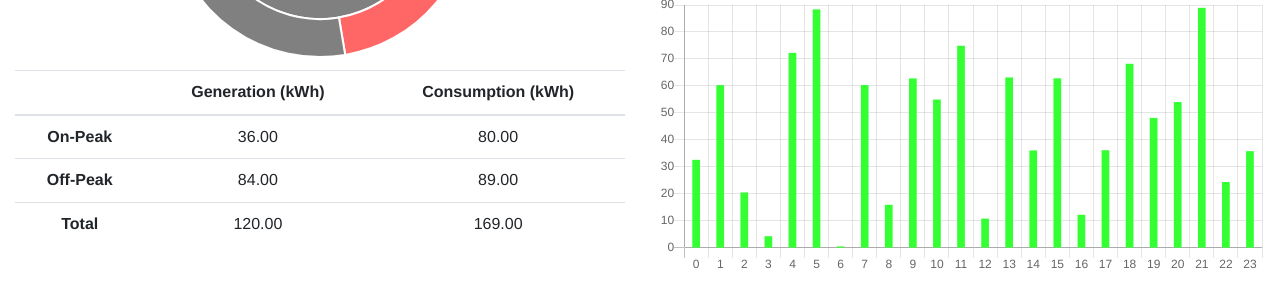
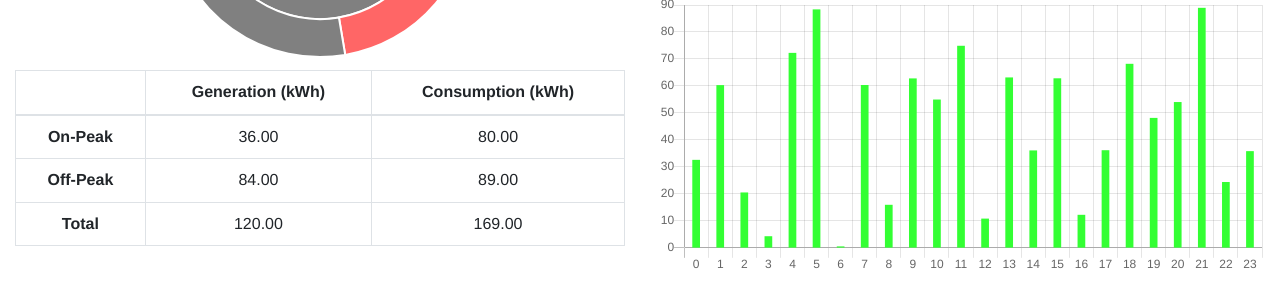
Before and after one commit to alindenberg/SprightfulDashboard-FE, a Vue app: page / in a window 1280 px wide. Shown: the part 387-683 px from the top of the page. Built offline with nearby package versions, Linux system fonts and the light colour scheme.

Commit message:
Minor styling on back-arrow, margin below pie chart, and rounding pie chart values

```diff
--- a/src/components/EnergyBreakdown.vue
+++ b/src/components/EnergyBreakdown.vue
@@ -17,7 +17,7 @@
       <p>Total: {{(off_peak_consumption + on_peak_consumption).toFixed(2)}} kWh</p>
     </b-col>
   </b-row>-->
-  <table class="table">
+  <table class="table table-bordered">
     <thead>
       <tr>
         <th scope="col"></th>
--- a/src/components/SingleBill.vue
+++ b/src/components/SingleBill.vue
@@ -1,21 +1,20 @@
 <template>
   <b-col>
     <h1 class="text-nowrap">{{bill.month}}</h1>
-    <label>({{formatDate(bill.start_date)}} - {{formatDate(bill.end_date)}})</label>
+    <!-- <label>({{formatDate(bill.start_date)}} - {{formatDate(bill.end_date)}})</label> -->
     <b-row>
       <b-col md="5">
+        <h5>Bill Cost: ${{bill.cost.toFixed(2)}}</h5>
         <!-- Iterate over days in billing cycle with pie chart and number legend -->
         <performance-chart :data="energy_totals" />
         <!-- Div with bill totals (cost, generation, consumption) -->
         <energy-breakdown
+          style="margin-top: 5%"
           :on_peak_consumption="on_peak_consumption"
           :off_peak_consumption="off_peak_consumption"
           :on_peak_generation="on_peak_generation"
           :off_peak_generation="off_peak_generation"
         />
-        <h3>
-          <strong>Bill Cost: ${{bill.cost.toFixed(2)}}</strong>
-        </h3>
       </b-col>
       <!-- </b-col> -->
       <b-col md="7">
@@ -69,10 +68,10 @@ export default {
   computed: {
     energy_totals: function() {
       return {
-        on_peak_generation: this.$data.on_peak_generation,
-        off_peak_generation: this.off_peak_generation,
-        on_peak_consumption: this.on_peak_consumption,
-        off_peak_consumption: this.off_peak_consumption
+        on_peak_generation: this.on_peak_generation.toFixed(2),
+        off_peak_generation: this.off_peak_generation.toFixed(2),
+        on_peak_consumption: this.on_peak_consumption.toFixed(2),
+        off_peak_consumption: this.off_peak_consumption.toFixed(2)
       };
     }
   },
--- a/src/components/charts/BarChart.vue
+++ b/src/components/charts/BarChart.vue
@@ -99,7 +99,7 @@ export default {
                 return index + (index < 12 ? " AM" : " PM");
               },
               label: function(tooltipItem, data) {
-                return tooltipItem.value + " (kWh)";
+                return tooltipItem.value + " kWh";
               }
             }
           }
--- a/src/pages/Bills.vue
+++ b/src/pages/Bills.vue
@@ -22,11 +22,11 @@
       </b-list-group>
     </b-col>
     <b-col sm="12" v-if="selected_bill">
-      <b-row>
+      <b-row class="justify-content-start">
         <div>
           <button
             type="button"
-            style="color: grey; float: left"
+            style="color: grey;"
             class="btn btn-link btn-lg"
             v-on:click="selected_bill=null"
           >
```
